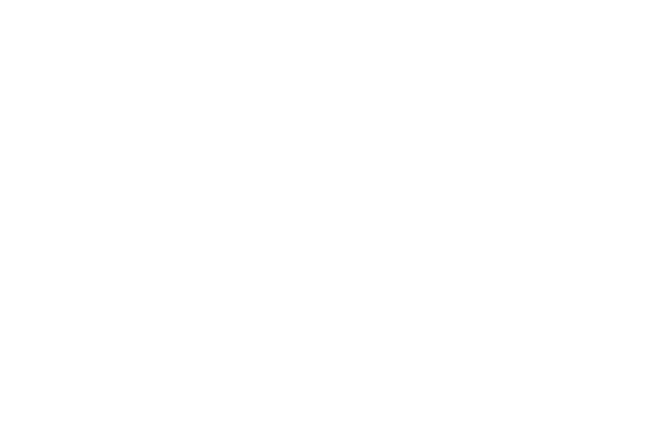
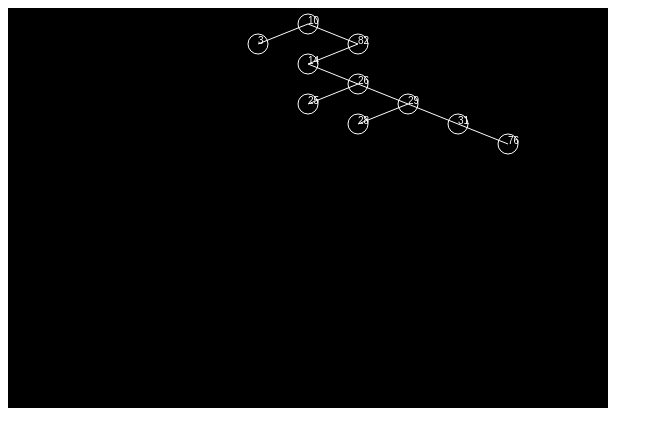
Before and after one commit to colorlessenergy/algorithms-and-graphs-intelligence-and-learning, a plain HTML site: page binary-search-tree/index.html in a window 1280 px wide. Shown: the whole page, without its empty margins (0-663 px from the left). Drawn offline with Linux system fonts and the light colour scheme.

Commit message:
add visualization of a Binary Tree

```diff
--- a/binary-search-tree/index.html
+++ b/binary-search-tree/index.html
@@ -10,6 +10,7 @@
   <script src="main.js" defer></script>
 </head>
 <body>
+  <canvas id="canvas"></canvas>
 
 </body>
 </html>
--- a/binary-search-tree/main.js
+++ b/binary-search-tree/main.js
@@ -1,7 +1,17 @@
 var tree;
+
+// made global variables, to be able to use in other files
+var canvas = document.querySelector("#canvas");
+var ctx = canvas.getContext('2d');
+
 
 // runs the binary tree.
 function setUp() {
+
+  canvas.width = 600;
+  canvas.height = 400;
+  canvas.fillStyle = "black";
+  ctx.fillRect(0, 0, canvas.width, canvas.height)
   tree = new Tree();
 
   // gives the binary tree 10 different values from 0 - 10
--- a/binary-search-tree/node.js
+++ b/binary-search-tree/node.js
@@ -1,12 +1,28 @@
 
 // to traverse the binary search tree
-Node.prototype.visit = function () {
+Node.prototype.visit = function (parent) {
   if (this.left != null) {
-    this.left.visit();
+    this.left.visit(this);
   }
-  console.log(this.value);
+  //  text with the current number in the binary search tree
+  ctx.fillStyle = "white";
+  ctx.fillText(this.value, this.x, this.y)
+  ctx.strokeStyle = "white";
+
+  // draws a ellipse where the number is
+  ctx.beginPath();
+  ctx.ellipse(this.x, this.y, 10, 10, 90 * Math.PI / 180, 0, 2 * Math.PI)
+  ctx.stroke();
+  ctx.closePath();
+
+  // draws a line connecting the root to the other numbers it is connected with
+  ctx.beginPath();
+  ctx.moveTo(parent.x, parent.y);
+  ctx.lineTo(this.x, this.y);
+  ctx.stroke();
+
   if (this.right != null) {
-    this.right.visit();
+    this.right.visit(this);
   }
 }
 
@@ -34,12 +50,16 @@ Node.prototype.search = function (val) {
   if ( n.value < this.value) {
     if ( this.left === null) {
       this.left = n;
+      this.left.x = this.x - 50;
+      this.left.y = this.y + 20;
     } else {
       this.left.addNode(n);
     }
   } else if (n.value > this.value) {
     if (this.right == null) {
       this.right = n;
+      this.right.x = this.x + 50;
+      this.right.y = this.y + 20;
     } else {
       this.right.addNode(n)
     }
@@ -48,8 +68,10 @@ Node.prototype.search = function (val) {
 
 // constructor function for the node
 
-function Node(val) {
+function Node(val, x, y) {
   this.value = val;
   this.left = null;
   this.right = null;
+  this.x = x;
+  this.y = y;
 }
--- a/binary-search-tree/tree.js
+++ b/binary-search-tree/tree.js
@@ -4,7 +4,7 @@ function Tree () {
 
 // to explore the binary tree
 Tree.prototype.traverse = function () {
-  this.root.visit()
+  this.root.visit(this.root)
 }
 
 
@@ -18,6 +18,9 @@ Tree.prototype.addValue = function (val) {
   // inititalize the root
   if (this.root == null) {
     this.root = n;
+    // make the first node centered and at the top of the canvas
+    this.root.x = canvas.width / 2;
+    this.root.y = 16;
   } else {
     this.root.addNode(n);
   }
```
